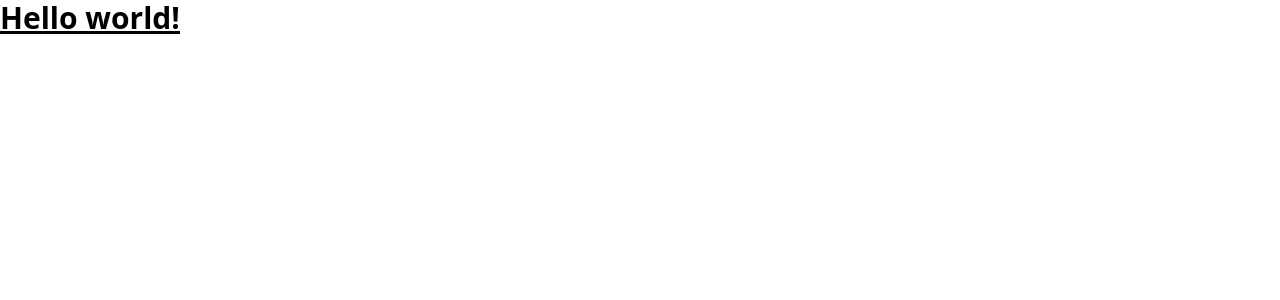
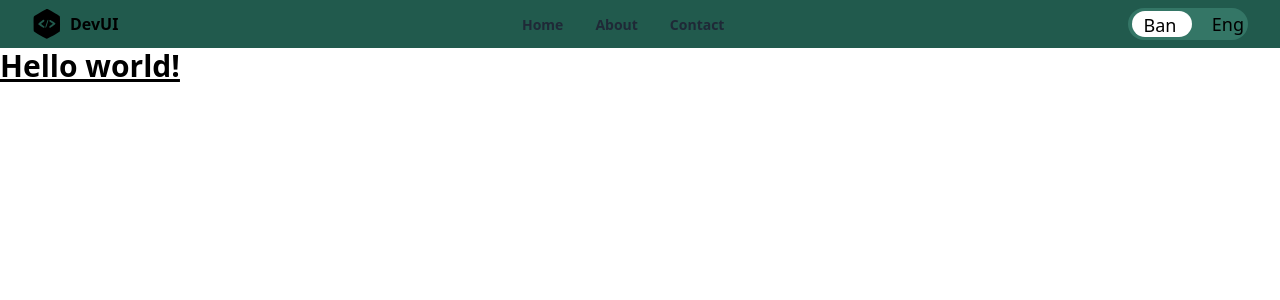
Before and after one commit to akibsaleh/Shohayota, a React (Vite) app: page / in a window 1280 px wide. Shown: the top 300 px of the page. Built offline with nearby package versions, Linux system fonts and the light colour scheme.

Commit message:
Header Partial

```diff
--- a/src/App.jsx
+++ b/src/App.jsx
@@ -1,5 +1,12 @@
+import Header from './Components/Header/Header';
+
 const App = () => {
-  return <h1 className="text-3xl font-bold underline">Hello world!</h1>;
+  return (
+    <>
+      <Header></Header>
+      <h1 className="text-3xl font-bold underline">Hello world!</h1>
+    </>
+  );
 };
 
 export default App;
--- a/src/Components/Header/Header.jsx
+++ b/src/Components/Header/Header.jsx
@@ -1,6 +1,6 @@
 const Header = () => {
   return (
-    <div className="relative w-full bg-white">
+    <div className="relative w-full bg-plant-700">
       <div className="mx-auto flex max-w-7xl items-center justify-between px-4 py-2 sm:px-6 lg:px-8">
         <div className="inline-flex items-center space-x-2">
           <span>
@@ -48,12 +48,13 @@ const Header = () => {
           </ul>
         </div>
         <div className="hidden lg:block">
-          <button
-            type="button"
-            className="rounded-md bg-black px-3 py-2 text-sm font-semibold text-white shadow-sm hover:bg-black/80 focus-visible:outline focus-visible:outline-2 focus-visible:outline-offset-2 focus-visible:outline-black"
-          >
-            Button text
-          </button>
+          <div>
+            <button className="w-[120px] h-8 rounded-3xl p-1 bg-plant-600 flex justify-between items-center relative text-lg">
+              <span className="bg-white absolute w-1/2 h-[26px] rounded-[46px] z-0 left-1"></span>
+              <span className="z-10 w-1/2 h-[26px]">Ban</span>
+              <span className="z-10">Eng</span>
+            </button>
+          </div>
         </div>
         <div className="lg:hidden">
           <svg
--- a/tailwind.config.js
+++ b/tailwind.config.js
@@ -9,7 +9,8 @@ export default {
       },
       colors: {
         plant: {
-          500: '#87C6B6',
+          300: '#87C6B6',
+          600: '#347666',
           700: '#215A4D',
           800: '#19493E',
         },
```
